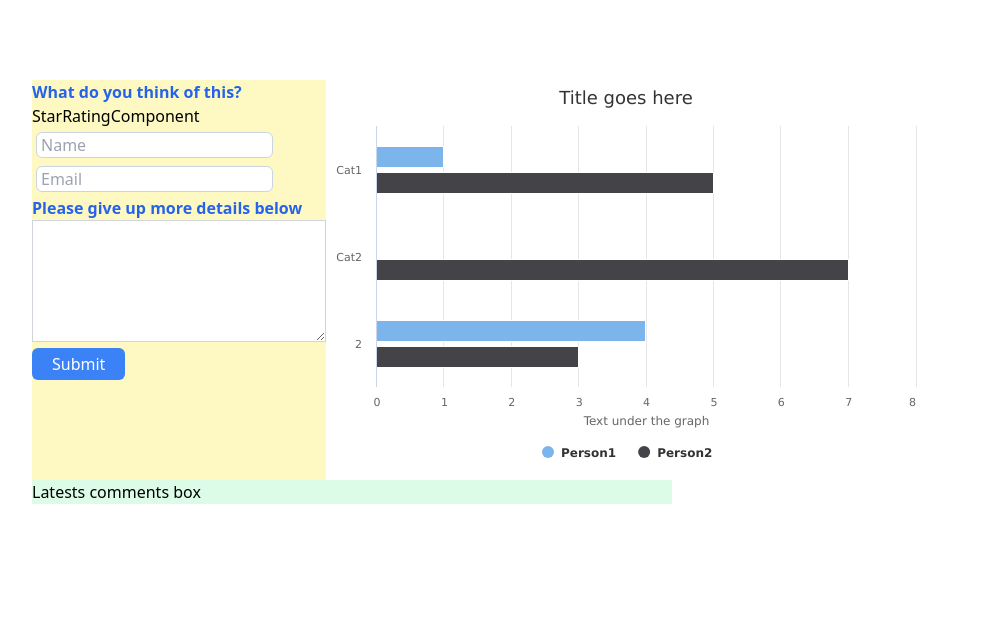
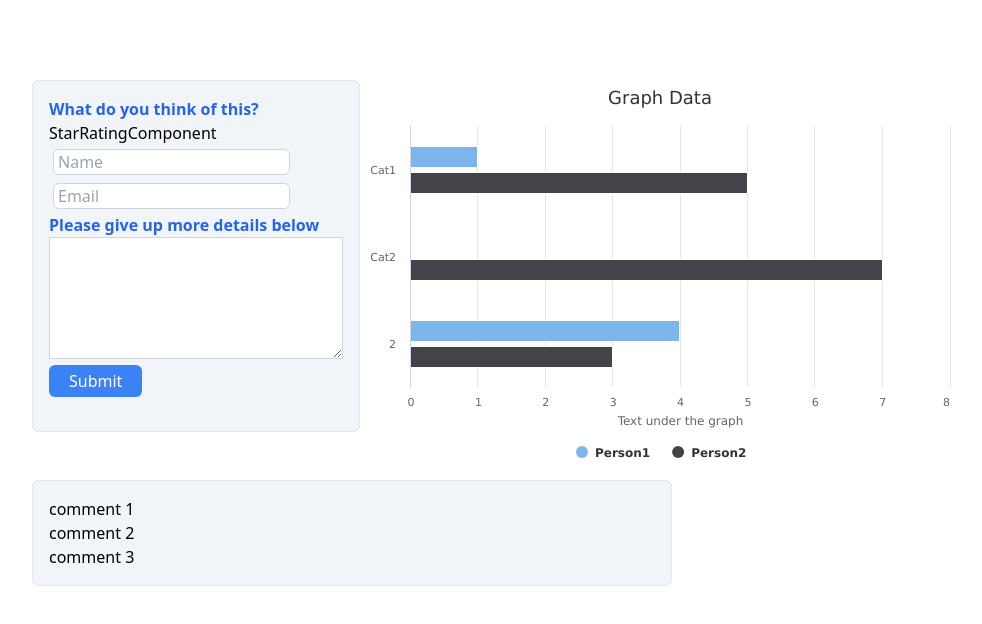
Before and after one commit to chuk-chuk/feedback-page, a React (Create React App) app: page / in a window 1280 px wide. Shown: the top 624 px of the page, without its empty margins (48-1030 px from the left). Built offline with nearby package versions, Linux system fonts and the light colour scheme.

Commit message:
Introduce dummy list of comments

```diff
--- a/src/App.tsx
+++ b/src/App.tsx
@@ -18,7 +18,7 @@ function App() {
   return (
     <div className="m-20 w-full md:w-3/4 lg:w-1/2">
       <div className="flex flex-row justify-between">
-        <section className="bg-yellow-100">
+        <section className="mb-12 p-4 bg-slate-100 border border-gray-200 rounded-md">
           <p className="text-blue-600 font-bold">What do you think of this?</p>
           <p>StarRatingComponent</p>
           <TextInput id="name" placeholder="Name" />
@@ -39,7 +39,13 @@ function App() {
           <Graph />
         </aside>
       </div>
-      <section className="bg-green-100">Latests comments box</section>
+      <section className="p-4 bg-slate-100 border border-gray-200 rounded-md">
+        <ul>
+          {["comment 1", "comment 2", "comment 3"].map((item, index) => (
+            <li key={index}>{item}</li>
+          ))}
+        </ul>
+      </section>
     </div>
   );
 }
--- a/src/components/Graph/Graph.tsx
+++ b/src/components/Graph/Graph.tsx
@@ -8,7 +8,7 @@ const chartOptions = {
   },
   credits: { enabled: false },
   title: {
-    text: "Title goes here",
+    text: "Graph Data",
   },
   xAxis: {
     categories: ["Cat1", "Cat2"],
```
